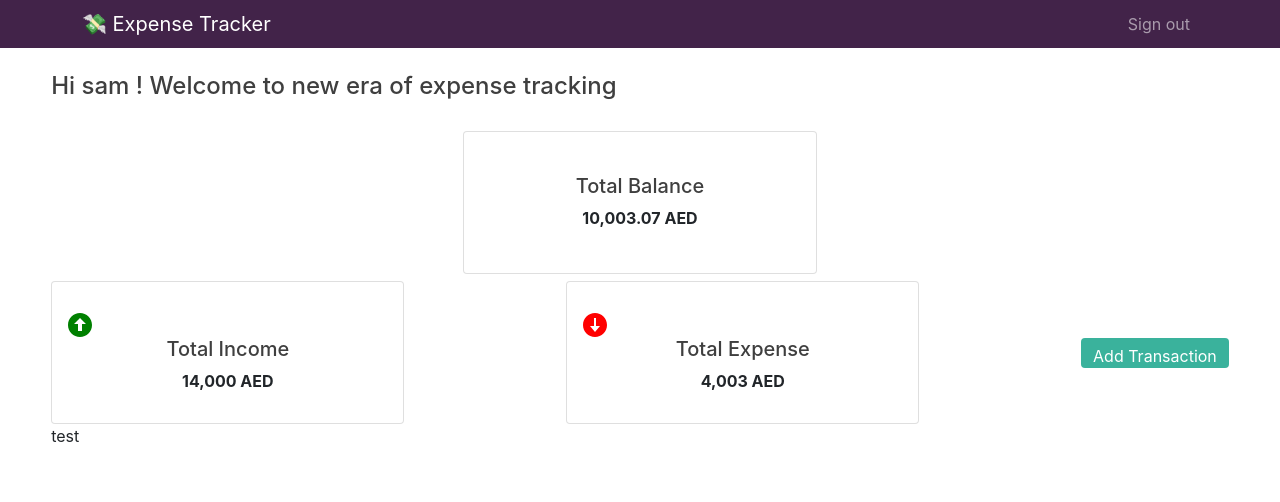
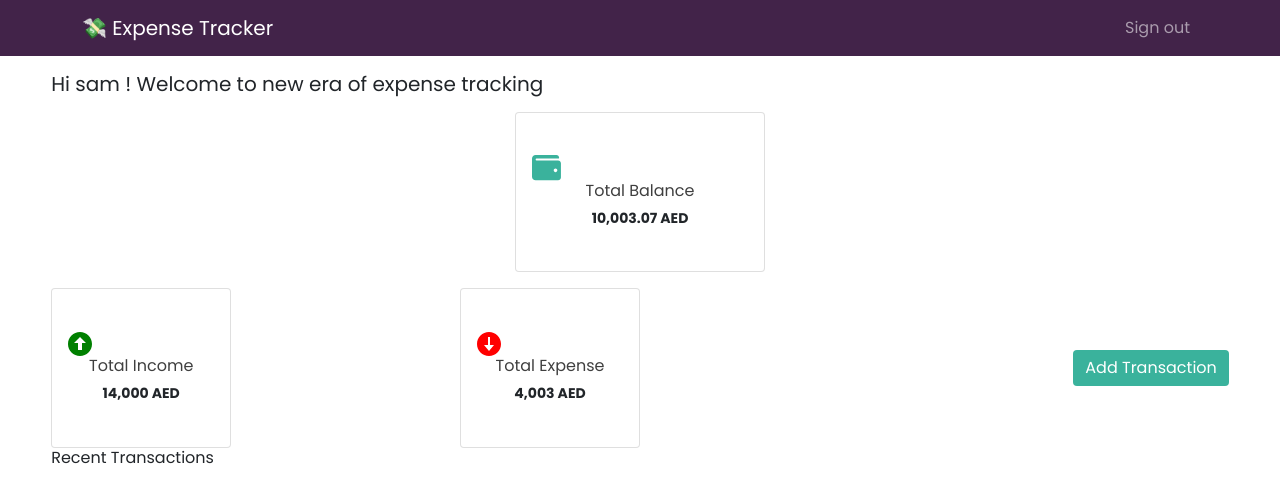
Before and after one commit to mohdsauood/expense-tracker, a React (Create React App) app: page / in a window 1280 px wide. Shown: the top 502 px of the page. Built offline with nearby package versions, Linux system fonts and the light colour scheme.

Commit message:
feat : update styles and refactor code

```diff
--- a/src/App.js
+++ b/src/App.js
@@ -1,14 +1,10 @@
 import "./App.css";
-import { Header } from "./components/header/Header";
-import { Transactions } from "./components/transactions/Transactions";
-import { UserDetails } from "./components/userDetails/index/UserDetails";
+import { Layout } from "./components/layout/Layout";
 
 function App() {
   return (
     <div className="App">
-      <Header />
-      <UserDetails />
-      <Transactions />
+     <Layout/>
     </div>
   );
 }
--- a/src/components/header/styles.module.scss
+++ b/src/components/header/styles.module.scss
@@ -1,4 +1,3 @@
 .navbar {
   background-color: var(--dark-purple);
-  height: 6%;
 }
--- /dev/null
+++ b/src/components/layout/Layout.js
@@ -0,0 +1,13 @@
+import React from "react";
+import {Header} from '../header/Header';
+import { Transactions } from "../transactions/Transactions";
+import { UserDetails } from "../userDetails/index/UserDetails";
+export const Layout = () => {
+  return (
+    <>
+      <Header />
+      <UserDetails />
+      <Transactions />
+    </>
+  );
+};
--- a/src/components/transactions/Transactions.js
+++ b/src/components/transactions/Transactions.js
@@ -1,5 +1,9 @@
 import React from "react";
 import styles from "./styles.module.scss";
 export const Transactions = () => {
-  return <div className={styles.transactionsWrapper}>test</div>;
+  return (
+    <div className={styles.transactionsWrapper}>
+      <h6>Recent Transactions</h6>
+    </div>
+  );
 };
--- a/src/components/transactions/styles.module.scss
+++ b/src/components/transactions/styles.module.scss
@@ -1,4 +1,3 @@
 .transactionsWrapper {
-  height: 47%;
   padding: 0 4%;
 }
--- a/src/components/userDetails/index/UserDetails.js
+++ b/src/components/userDetails/index/UserDetails.js
@@ -1,7 +1,6 @@
 import React, { useState } from "react";
 import styles from "./styles.module.scss";
 import Button from "react-bootstrap/Button";
-import { addCommasToNumber } from "../../../service/addCommasToNumber";
 import { UserDetailCard } from "../userDetailCard/UserDetailCard";
 export const UserDetails = () => {
   const [userName, setUserName] = useState("sam");
@@ -12,10 +11,10 @@ export const UserDetails = () => {
     <>
       <div className={styles.userdetailsDiv}>
         <div className="w-80 h-100 d-flex flex-column justify-content-between ">
-          <h4 className="">
+          <h5 className="mt-3">
             Hi {userName} ! Welcome to new era of expense tracking
-          </h4>
-          <div className={`${styles.cardsRowOneDiv} w-100`}>
+          </h5>
+          <div className={` w-100 mt-2`}>
             <UserDetailCard
               text="Total Balance"
               amount={totalBalance}
@@ -23,8 +22,9 @@ export const UserDetails = () => {
             />
           </div>
           <div
-            className={`${styles.cardsRowTwoDiv} w-100 d-flex justify-content-between align-items-center`}
+            className={`w-100 d-flex justify-content-between align-items-center mt-3`}
           >
+            <div className="d-flex justify-content-between w-50">
               <UserDetailCard
                 text="Total Income"
                 amount={totalIncome}
@@ -37,6 +37,7 @@ export const UserDetails = () => {
                 iconColor="red"
                 center={false}
               />
+            </div>
             <Button className={styles.addTransactionButton}>
               Add Transaction
             </Button>
--- a/src/components/userDetails/index/styles.module.scss
+++ b/src/components/userDetails/index/styles.module.scss
@@ -1,16 +1,11 @@
 .userdetailsDiv {
-  height: 47%;
   padding: 0 4%;
   h4 {
     margin: 0;
     color: var(--dark-gray);
-    height: 20%;
     padding: 2% 0;
   }
-  .cardsRowOneDiv,
-  .cardsRowTwoDiv {
-    height: 38%;
-  }
+
   .fontBold {
     font-weight: bold;
   }
@@ -18,5 +13,6 @@
     background-color: var(--turqoise);
     border: 0;
     height: 21%;
+    font-size: 16px;
   }
 }
--- a/src/components/userDetails/userDetailCard/UserDetailCard.js
+++ b/src/components/userDetails/userDetailCard/UserDetailCard.js
@@ -5,10 +5,14 @@ import styles from "./styles.module.scss";
 
 export const UserDetailCard = ({ text, amount, iconColor, center }) => {
   return (
-    <Card className={`${center && "mx-auto"} money-card`}>
+    <Card
+      className={`${
+        center ? `${styles.totalBalanceCard} mx-auto` : ""
+      } money-card`}
+    >
       <Card.Body className="d-flex flex-column justify-content-center">
         {!!iconColor &&
-          (iconColor == "green" ? (
+          (iconColor === "green" ? (
             <svg
               fill={iconColor}
               xmlns="http://www.w3.org/2000/svg"
@@ -29,8 +33,26 @@ export const UserDetailCard = ({ text, amount, iconColor, center }) => {
               <path d="M24 12c0-6.627-5.373-12-12-12s-12 5.373-12 12 5.373 12 12 12 12-5.373 12-12zm-17 1h4v-8h2v8h4l-5 6-5-6z" />
             </svg>
           ))}
-        <Card.Title className="text-center custom-text-gray">{text}</Card.Title>
-        <Card.Text className={`${styles.fontBold} text-center`}>
+        {iconColor === undefined && (
+          <svg
+            viewBox="159.935 37.292 28.939 25.321"
+            width="28.939"
+            height="25.321"
+          >
+            <path
+              fill="#3ab29c"
+              d="M 186.002 42.718 L 164.457 42.718 C 163.957 42.718 163.552 42.313 163.552 41.814 C 163.552 41.314 163.957 40.909 164.457 40.909 L 186.161 40.909 C 186.66 40.909 187.065 40.505 187.065 40.005 C 187.065 38.507 185.85 37.292 184.352 37.292 L 163.552 37.292 C 161.554 37.292 159.935 38.911 159.935 40.909 L 159.935 58.996 C 159.935 60.994 161.554 62.613 163.552 62.613 L 186.002 62.613 C 187.586 62.613 188.874 61.396 188.874 59.9 L 188.874 45.431 C 188.874 43.935 187.586 42.718 186.002 42.718 Z M 183.448 54.474 C 182.449 54.474 181.639 53.664 181.639 52.666 C 181.639 51.667 182.449 50.857 183.448 50.857 C 184.446 50.857 185.256 51.667 185.256 52.666 C 185.256 53.664 184.446 54.474 183.448 54.474 Z"
+            ></path>
+          </svg>
+        )}
+        <Card.Title
+          className={`${styles.cardTitle} text-center custom-text-gray`}
+        >
+          {text}
+        </Card.Title>
+        <Card.Text
+          className={`${styles.fontBold} ${styles.cardText} text-center`}
+        >
           {addCommasToNumber(amount)} AED
         </Card.Text>
       </Card.Body>
--- a/src/components/userDetails/userDetailCard/styles.module.scss
+++ b/src/components/userDetails/userDetailCard/styles.module.scss
@@ -1,3 +1,14 @@
 .fontBold {
   font-weight: bold;
 }
+
+.cardTitle {
+  font-size: 16px;
+}
+.cardText {
+  font-size: 14px;
+}
+
+.totalBalanceCard {
+  width: 250px;
+}
--- a/src/index.css
+++ b/src/index.css
@@ -1,17 +1,17 @@
 @import "normalize.css";
-
+@import url('https://fonts.googleapis.com/css2?family=Poppins:wght@300;400;700&display=swap');
 body {
   margin: 0;
   box-sizing: border-box;
   padding: 0;
-  font-family: -apple-system, BlinkMacSystemFont, "Segoe UI", "Roboto", "Oxygen",
-    "Ubuntu", "Cantarell", "Fira Sans", "Droid Sans", "Helvetica Neue",
-    sans-serif;
+  font-family: 'Poppins', 'sans-serif', "Courier New",
+  monospace;
   -webkit-font-smoothing: antialiased;
   -moz-osx-font-smoothing: grayscale;
   height: 100%;
   width: 100%;
   --dark-purple: #422349;
+  --light-purple: #784085;
   --turqoise: #3ab29c;
   --light-beige: #edbc9d;
   --dark-beige: #d26d56;
@@ -28,8 +28,8 @@ code {
 }
 /* common css for all components */
 .money-card {
-  width: 30%;
-  height: 100%;
+  width:  180px;
+  height: 160px;
 }
 
 .custom-text-gray {
```
Lines whose indentation alone changed are shown as unchanged.
